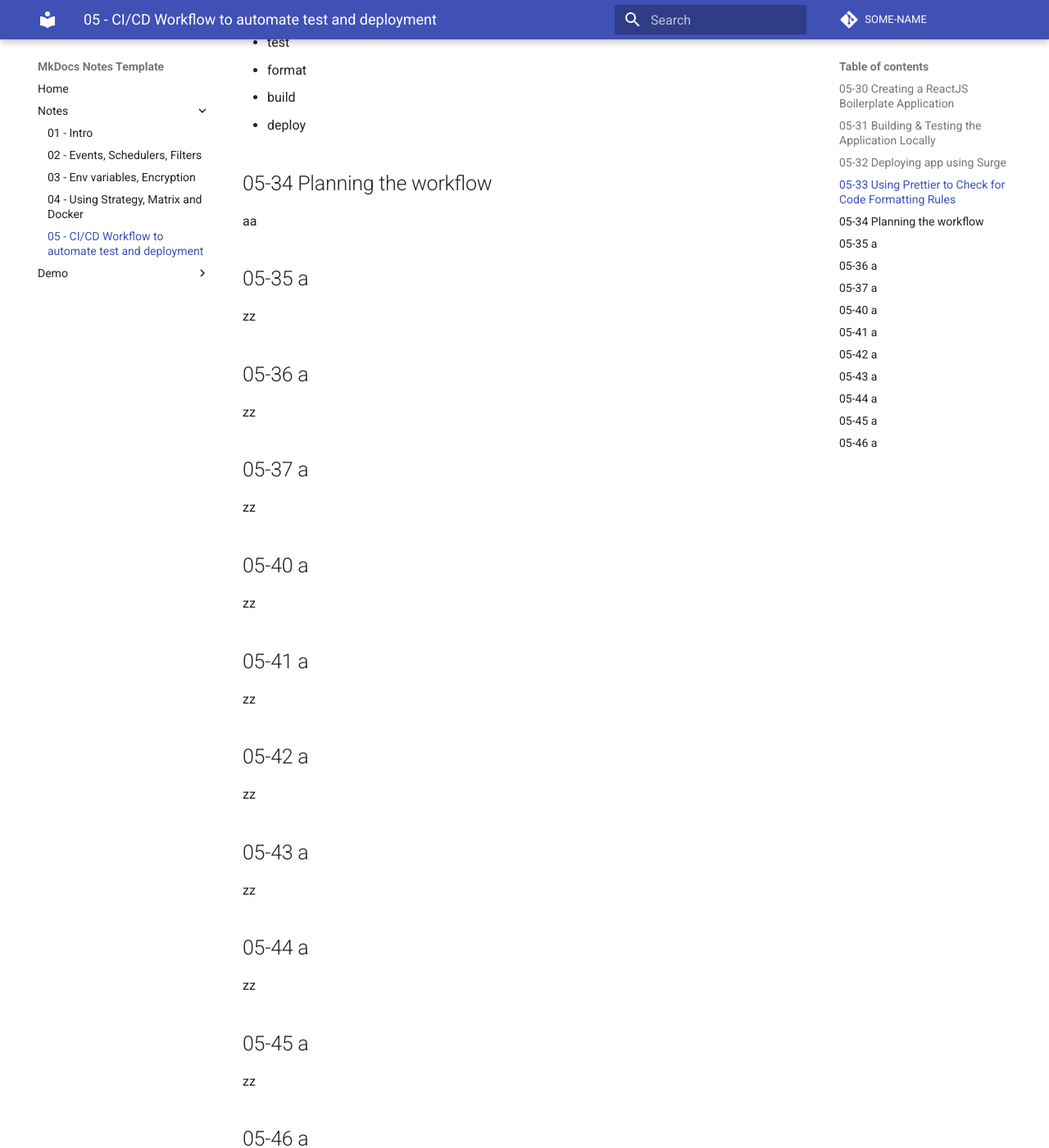
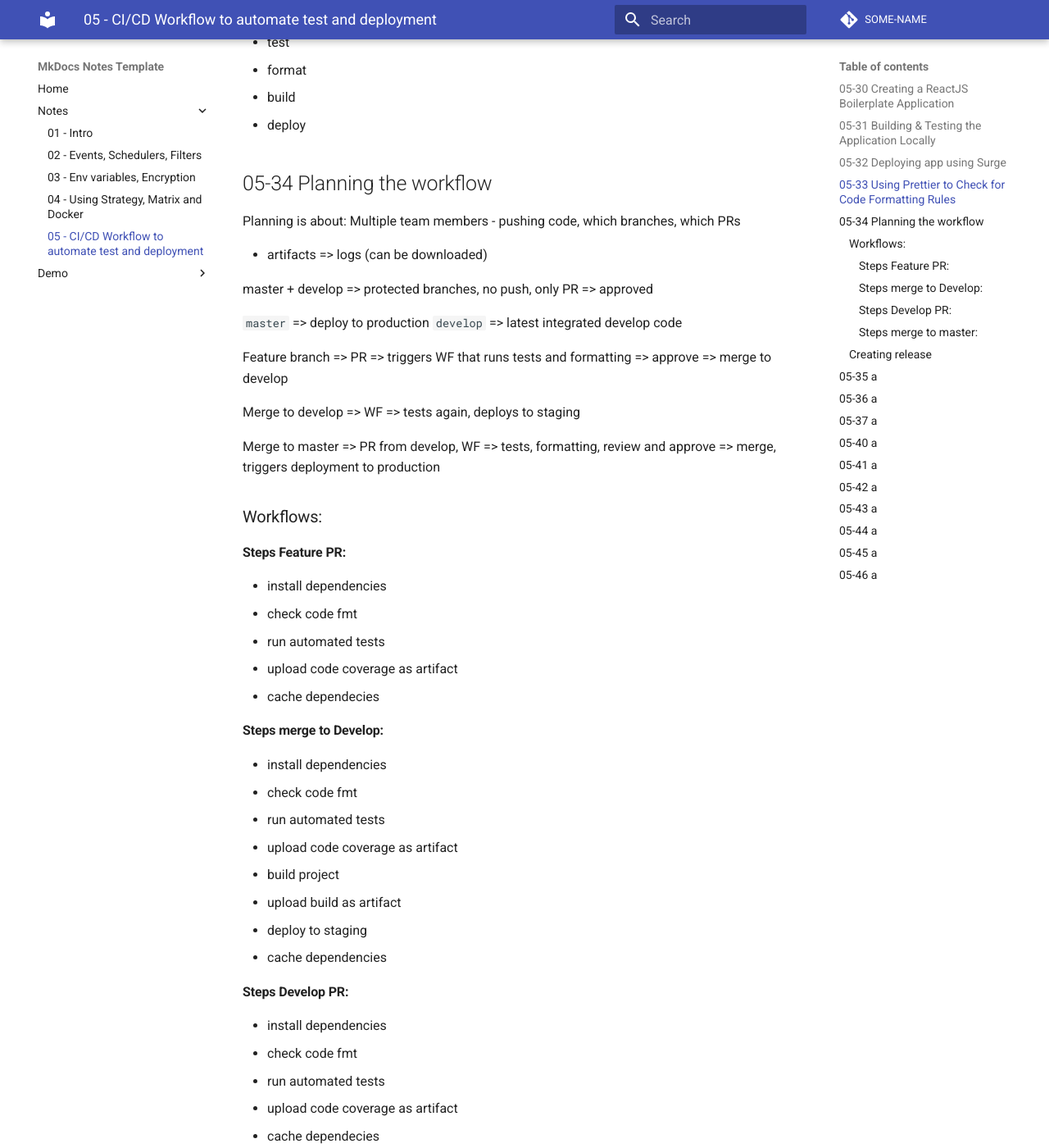
Before and after one commit to miroadamy-practice/notes-github-actions, an MkDocs documentation site: the page built from docs/section-05.md, in a window 1280 px wide and 1400 px high, scrolled down 6327 px. Shown: the whole window at 82% size. Built offline with MkDocs 1.6.1 and Material for MkDocs 9.7.7, drawn with Linux system fonts in a browser that asks for light colours; comment, search, counter and statistics services are not loaded; some of the changed text lies outside the part shown.

Commit message:
Done 05-34

```diff
--- a/docs/section-05.md
+++ b/docs/section-05.md
@@ -325,7 +325,73 @@ src/setupTests.js 3ms
 
 ## 05-34 Planning the workflow
 
-aa
+Planning is about: Multiple team members - pushing code, which branches, which PRs
+
+* artifacts => logs (can be downloaded)
+
+master + develop => protected branches, no push, only PR => approved
+
+`master` => deploy to production
+`develop` => latest integrated develop code
+
+Feature branch => PR => triggers WF that runs tests and formatting => approve => merge to develop
+
+Merge to develop => WF => tests again, deploys to staging
+
+Merge to master => PR from develop, WF => tests, formatting, review and approve => merge, triggers deployment to production
+
+### Workflows:
+
+#### Steps Feature PR:
+
+* install dependencies
+* check code fmt
+* run automated tests
+* upload code coverage as artifact
+* cache dependecies
+
+#### Steps merge to Develop:
+
+* install dependencies
+* check code fmt
+* run automated tests
+* upload code coverage as artifact
+* build project
+* upload build as artifact
+* deploy to staging
+* cache dependencies
+
+#### Steps Develop PR:
+
+* install dependencies
+* check code fmt
+* run automated tests
+* upload code coverage as artifact
+* cache dependecies
+
+#### Steps merge to master:
+
+* install dependencies
+* check code fmt
+* run automated tests
+* upload code coverage as artifact
+* upload build as artifact
+* create a release
+* deploy to prod
+* upload coverage to Codecov
+* cache dependencies
+
+Job failure: => create issue
+Issue created => slack message
+Release created => send slack message
+
+### Creating release
+
+* releases tab
+* release has version, change log, assets
+
+We will generate version number and release notes
+
 
 ## 05-35 a
 
```
